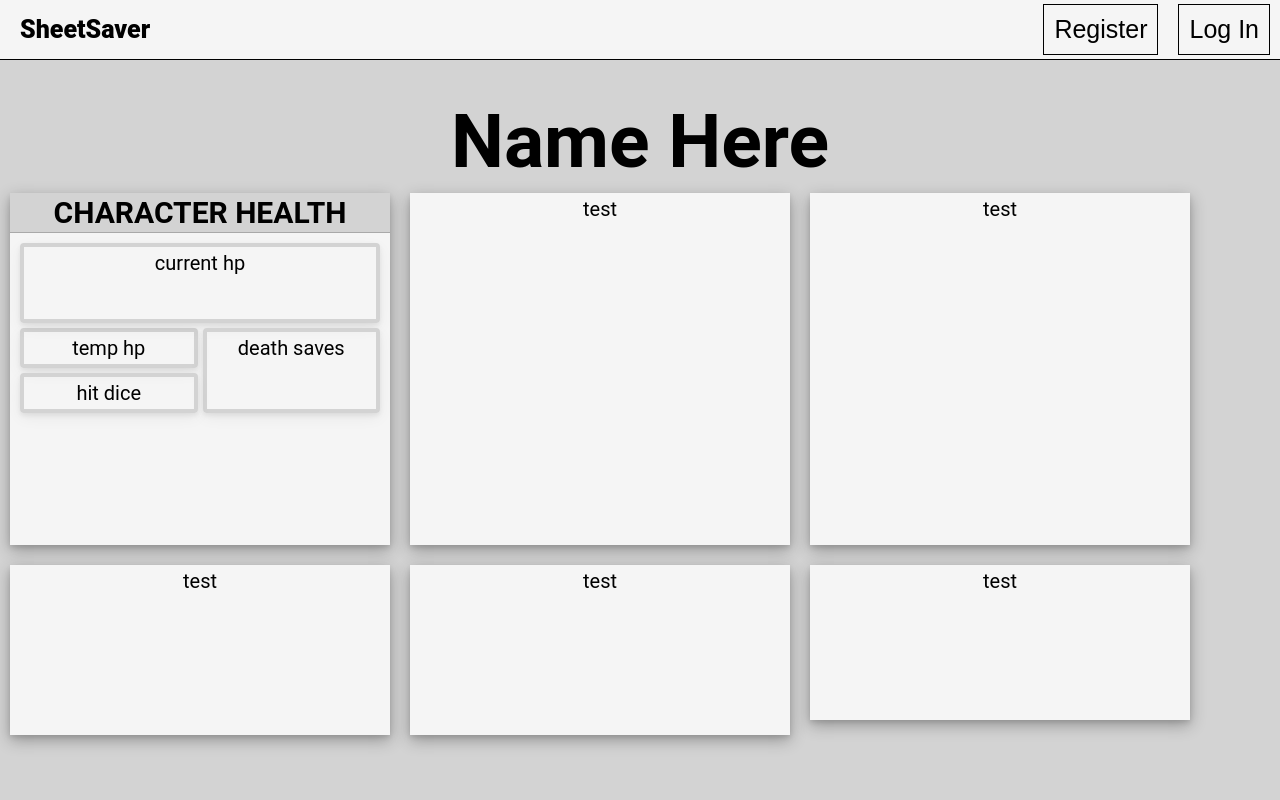
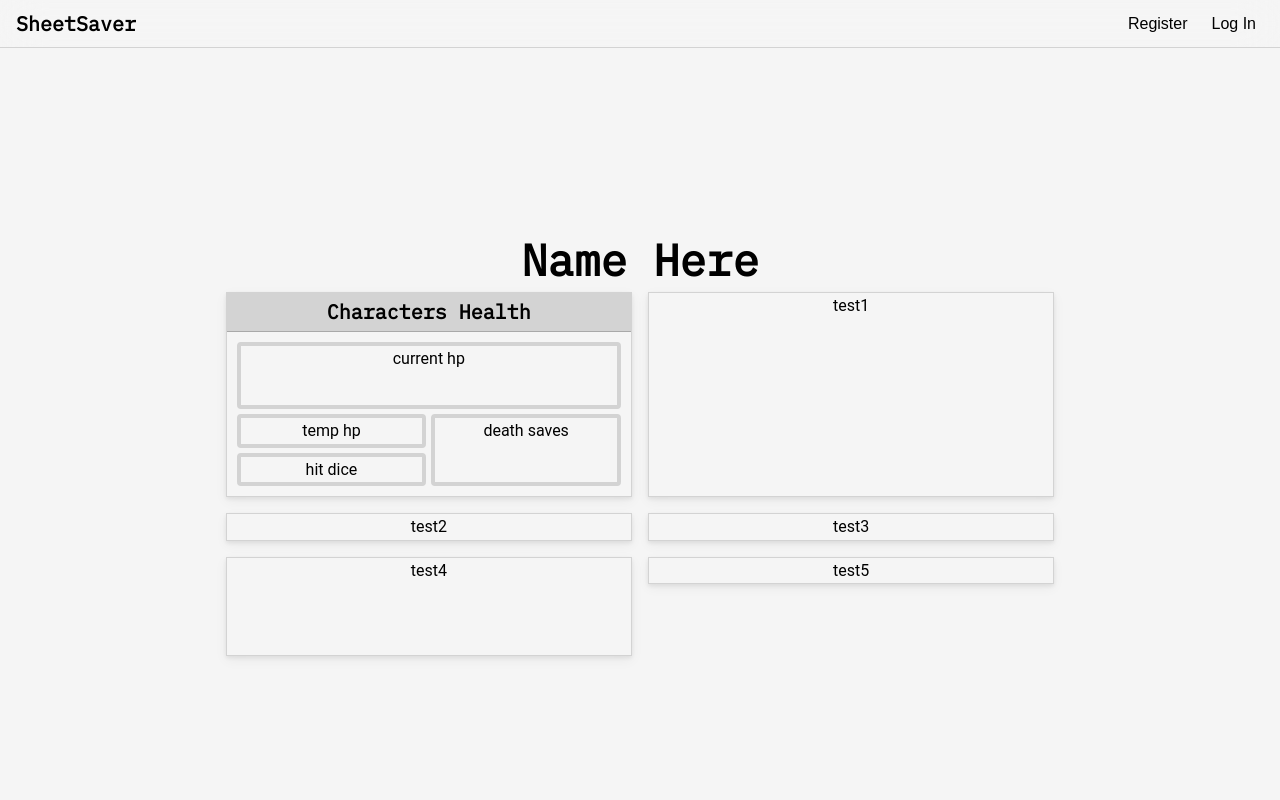
Before and after one commit to djdagorne/SheetSaver, a React (Create React App) app in the folder client/: page /sheet in a window 1280 px wide. Shown: the top 800 px of the page. Built offline with nearby package versions, Linux system fonts and the light colour scheme; no server answers.

Commit message:
lazy push

```diff
--- a/client/src/components/Pages/Sheet/Sheet.js
+++ b/client/src/components/Pages/Sheet/Sheet.js
@@ -10,19 +10,19 @@ export default function Sheet() {
       <div className="char-sheet__components">
         <Health />
         <div className="character-component">
-          test
+          test1
         </div>
         <div className="character-component">
-          test
+          test2
         </div>
         <div className="character-component">
-          test
+          test3
         </div>
         <div className="character-component">
-          test
+          test4
         </div>
         <div className="character-component">
-          test
+          test5
         </div>
       </div>
     </main>
--- a/client/src/components/Pages/Sheet/SubComponents/Health.js
+++ b/client/src/components/Pages/Sheet/SubComponents/Health.js
@@ -4,7 +4,7 @@ export default function Health() {
   return (
     <section className="character-component">
       <div className="character-component__heading">
-        <h3>CHARACTER HEALTH</h3>
+        <h3 className="character-component__title">Characters Health</h3>
       </div>
       <div className="character-component__content--character-health">
         <div className="character-component__temp-hp">temp hp</div>
--- a/client/src/style.css
+++ b/client/src/style.css
@@ -1,4 +1,4 @@
-@import url("https://fonts.googleapis.com/css2?family=IBM+Plex+Mono&family=IBM+Plex+Sans:wght@400;700&display=swap");
+@import url("https://fonts.googleapis.com/css2?family=IBM+Plex+Mono&family=IBM+Plex+Sans:wght@200;400;700&display=swap");
 
 *,
 *::before,
@@ -14,12 +14,12 @@
     2 - header
     auto - anything unspecified
     0 - footer
-
   */
 
   --ff-primary: "Roboto", sans-serif;
   --ff-secondary: "IBM Plex Mono", monospace;
 
+  --fw-light: 200;
   --fw-reg: 400;
   --fw-bold: 900;
 
@@ -46,10 +46,10 @@
 
 @media (min-width: 768px) {
   :root {
-    --fs-h1: 4.5rem;
-    --fs-h2: 3.75rem;
-    --fs-h3: 1.5rem;
-    --fs-body: 1.25rem;
+    --fs-h1: 3.5rem;
+    --fs-h2: 2.75rem;
+    --fs-h3: 1.25rem;
+    --fs-body: 1rem;
   }
 }
 /* ##################################################### TYPOGRAPHY */
@@ -123,20 +123,14 @@ header {
   top: 0;
   justify-content: space-between;
   align-items: center;
-  background-color: var(--clr-light);
-  transition: .3s;
-  z-index: 2;
+  background-color: (var(--clr-light), .8);
+  backdrop-filter: saturate(180%) blur(20px);
+  border-bottom: 1px solid var(--clr-light-accent);
   box-shadow: none;
   -webkit-box-shadow: none;
   -moz-box-shadow: none;
-  border-bottom: 1px solid var(--clr-dark);
-}
-
-header.sticky {
-  box-shadow: var(--bs-light);
-  -webkit-box-shadow: var(--bs-light);
-  -moz-box-shadow: var(--bs-light);
-  border-bottom: 1px solid var(--clr-dark);
+  transition: .3s;
+  z-index: 2;
 }
 
 .header__title {
@@ -144,33 +138,42 @@ header.sticky {
   padding: 0 1rem;
   color: var(--clr-dark);
   text-decoration: none;
+
 }
 
 .header__title--name {
   /* TODO replace with img */
   margin: 0;
   margin-block-start: 0;
-  margin-block-end: 0 !important;
+  margin-block-end: 0;
   padding: 0;
   color: var(--clr-dark);
-  font-size: var(--fs-body);
+  font-family: var(--ff-secondary);
+  font-size: var(--fs-h3);
   font-weight: var(--fw-bold);
   text-decoration: none;
 }
 
-#header .header__auth-options {
-  display: flex;
+.header__auth-options {
+  /* display: flex; */
+  margin-right: 1rem;
 }
 
-#header .header__auth-options button {
+.header__auth-options--button {
   padding: 0.5rem;
-  margin: 0 0.5rem;
-  background: var(--clr-light);
+  margin:  0 0 0 0.5rem ;
+  background: transparent;
+  border: transparent;
+  border-radius: 4px;
   color: var(--clr-dark);
-  border: 1px solid var(--clr-dark);
   font-size: var(--fs-body);
   font-weight: var(--fw-reg);
   cursor: pointer;
+}
+.header__auth-options--button:hover {
+  background: var(--clr-light-accent);
+  opacity: 0.8;
+  backdrop-filter: saturate(180%) blur(20px) opacity(0.8);
 }
 
 /* ##################################################### HEADER */
@@ -179,9 +182,9 @@ header.sticky {
   position: relative;
   background: var(--clr-light);
   color: var(--clr-dark);
-  border-top: 1px solid var(--clr-dark);
+  border-top: 1px solid var(--clr-light-accent);
   text-align: center;
-  padding: 1.5em 0;
+  padding: 1.25em 0;
   bottom: 0;
   left: 0;
   right: 0;
@@ -195,7 +198,7 @@ header.sticky {
 }
 
 .footer__link {
-  font-size: var(--fs-h3);
+  font-size: var(--fs-body);
   font-weight: var(--fw-bold);
 }
 
@@ -366,43 +369,58 @@ header.sticky {
 
 .char-sheet {
   position: relative;
-  display: grid;
-  grid-template-rows: auto 1fr;
-  background: var(--clr-light-accent);
+  display: flex;
+  flex-direction: column;
+  justify-content: center;
+  align-content: center;
+  background: var(--clr-light);
+}
+
+.char-sheet__title {
+  font-family: var(--ff-secondary);
 }
 
 .char-sheet__components {
+  position: relative;
   display: flex;
+  flex-direction: row;
   flex-wrap: wrap;
   justify-content: center;
+  align-self: center;
+  min-width: 66%;
   max-width: 1200px;
-  margin-bottom: 55px;
+  margin: 0 auto;
 }
 
 
 /* ##################################################### CHARACTER COMPONENTS */
 
-.character-component {
-  flex: 1 1 300px; /* 300px flex basis for mobile support */
+.character-component {  /* mobile first */
+  flex: 1 1 300px;
   position: relative;
   display: flex;
   flex-direction: column;
   background: var(--clr-light);
-  box-shadow: var(--bs);
+  box-shadow: var(--bs-light);
+  border: 1px var(--clr-light-accent) solid;
   /* min-width: 300px;
   min-height: 150px;
   max-height: 500px; */
-  margin: 10px;
+  margin: .5em;
 }
 
 .character-component:last-child {
-  margin-bottom: 25px;
+  margin-bottom: 5em;
+}
+
+.character-component__title {
+  font-family: var(--ff-secondary);
 }
 
 .character-component__heading {
   background: var(--clr-light-accent);
   border-bottom: 1px solid var(--clr-dark-accent);
-  height: 2em;
+  padding: .5rem 0;
   display: flex;
   flex-direction: column;
   justify-content: center;
@@ -421,7 +439,6 @@ header.sticky {
   box-sizing: border-box;
   border: 4px solid lightgrey;
   border-radius: 4px;
-  box-shadow: var(--bs-light)
 }
 .character-component__current-hp {
   grid-row: 1/2;
```
